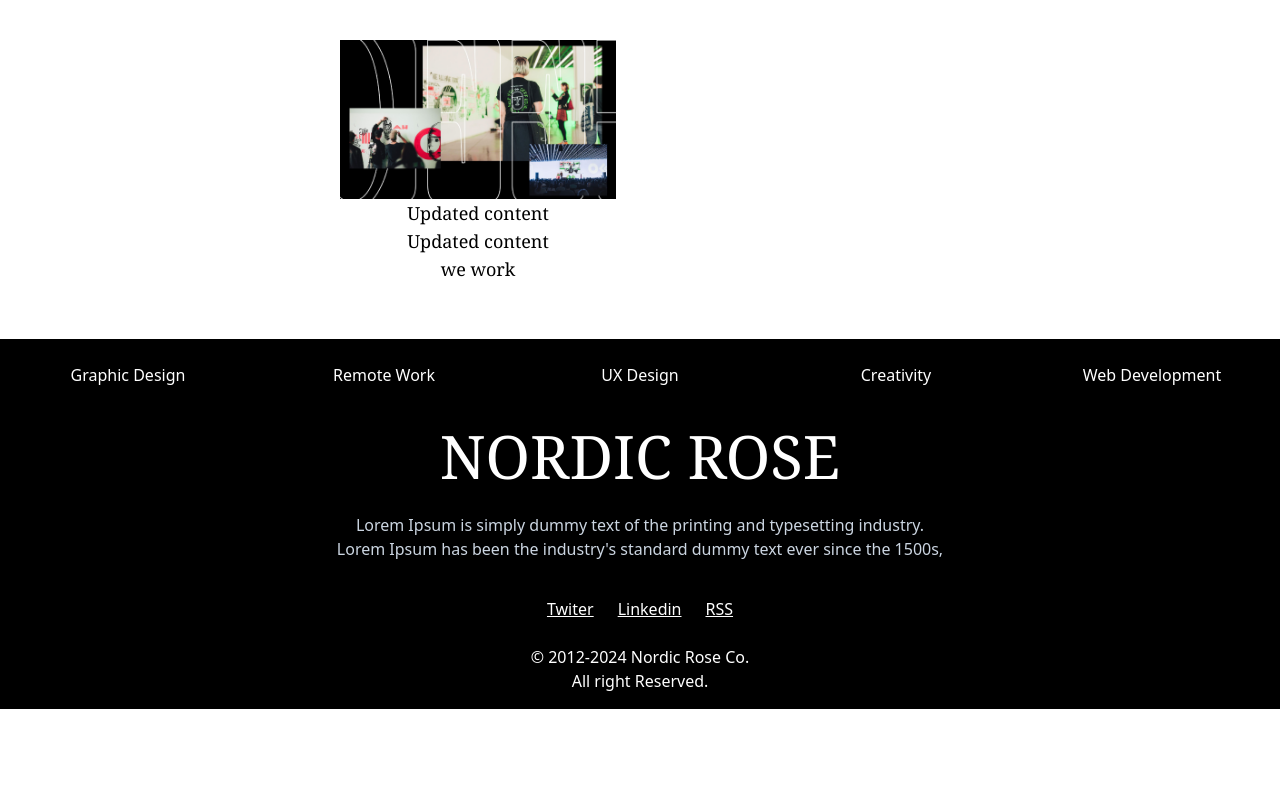
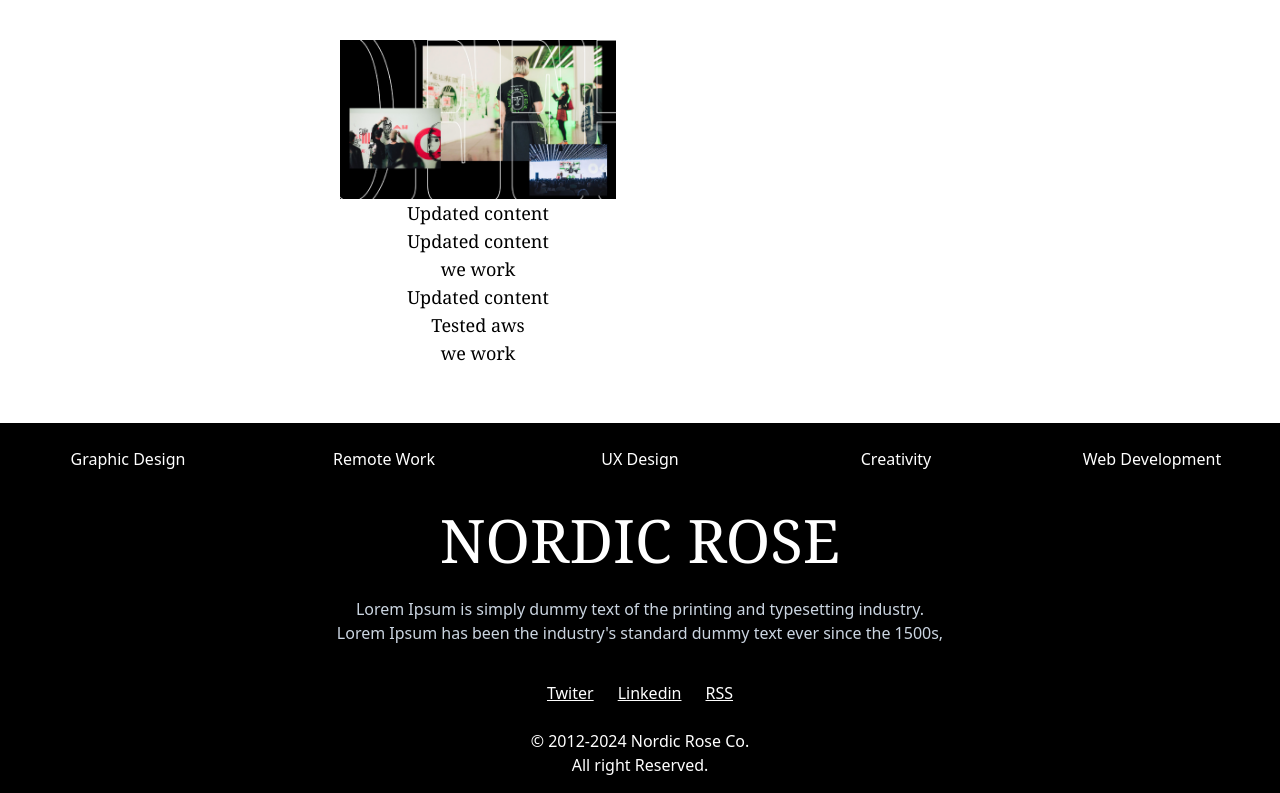
Before and after one commit to MuhammadHamza8/blog-react, a React (Create React App) app: page /about in a window 1280 px wide. Shown: the part 753-1546 px from the top of the page. Before the commit the page ends 1462 px from the top, so only its background shows below. Built offline with nearby package versions, Linux system fonts and the light colour scheme.

Commit message:
Update About.jsx
aws

```diff
--- a/src/components/about-components/About.jsx
+++ b/src/components/about-components/About.jsx
@@ -44,6 +44,9 @@ export default function About() {
           <p className="text-lg font-serif font-medium text-center ">
             Updated content <br /> Updated content <br /> we work
           </p>
+            <p className="text-lg font-serif font-medium text-center ">
+            Updated content <br /> Tested aws <br /> we work
+          </p>
         </div>
 
         {/* next */}
```
